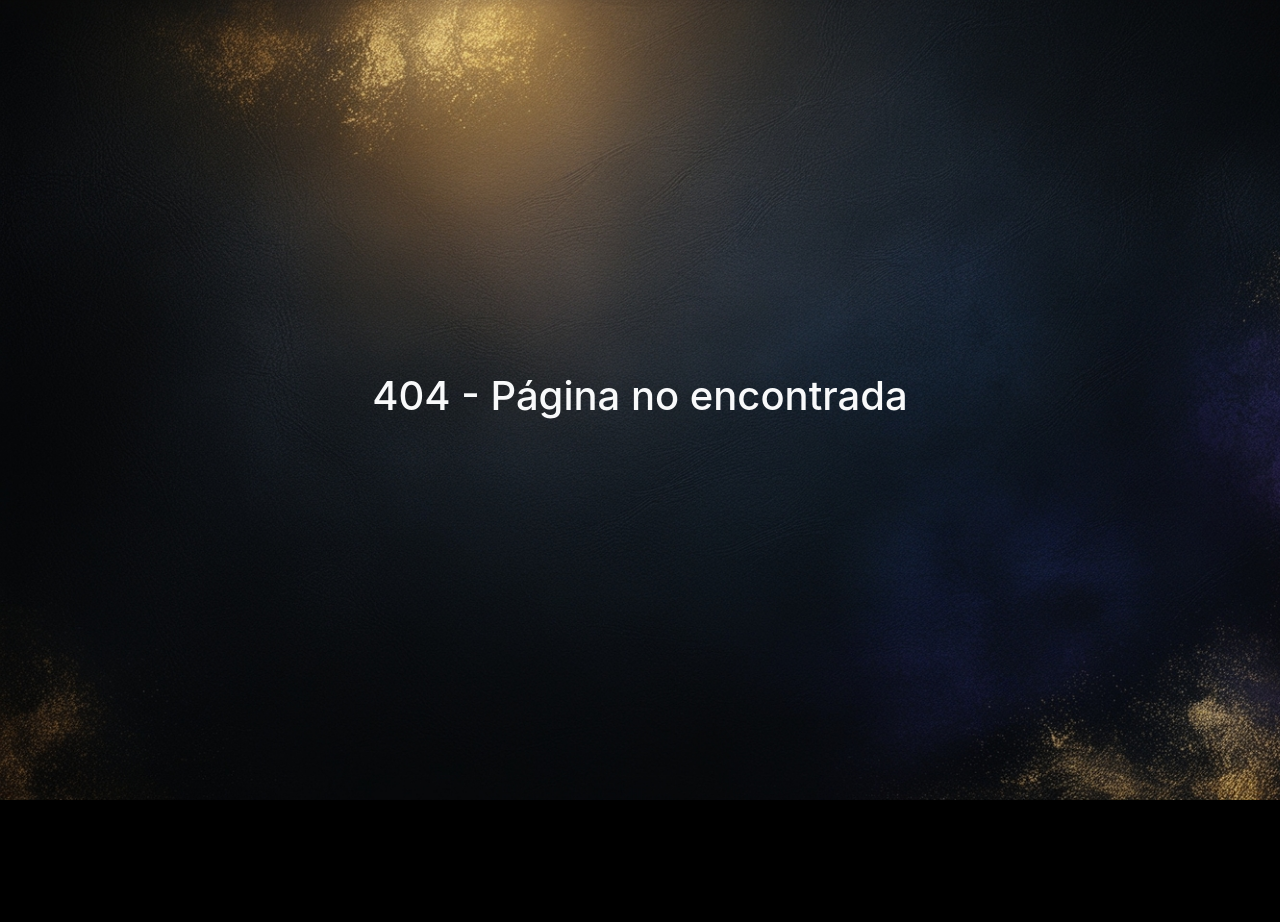
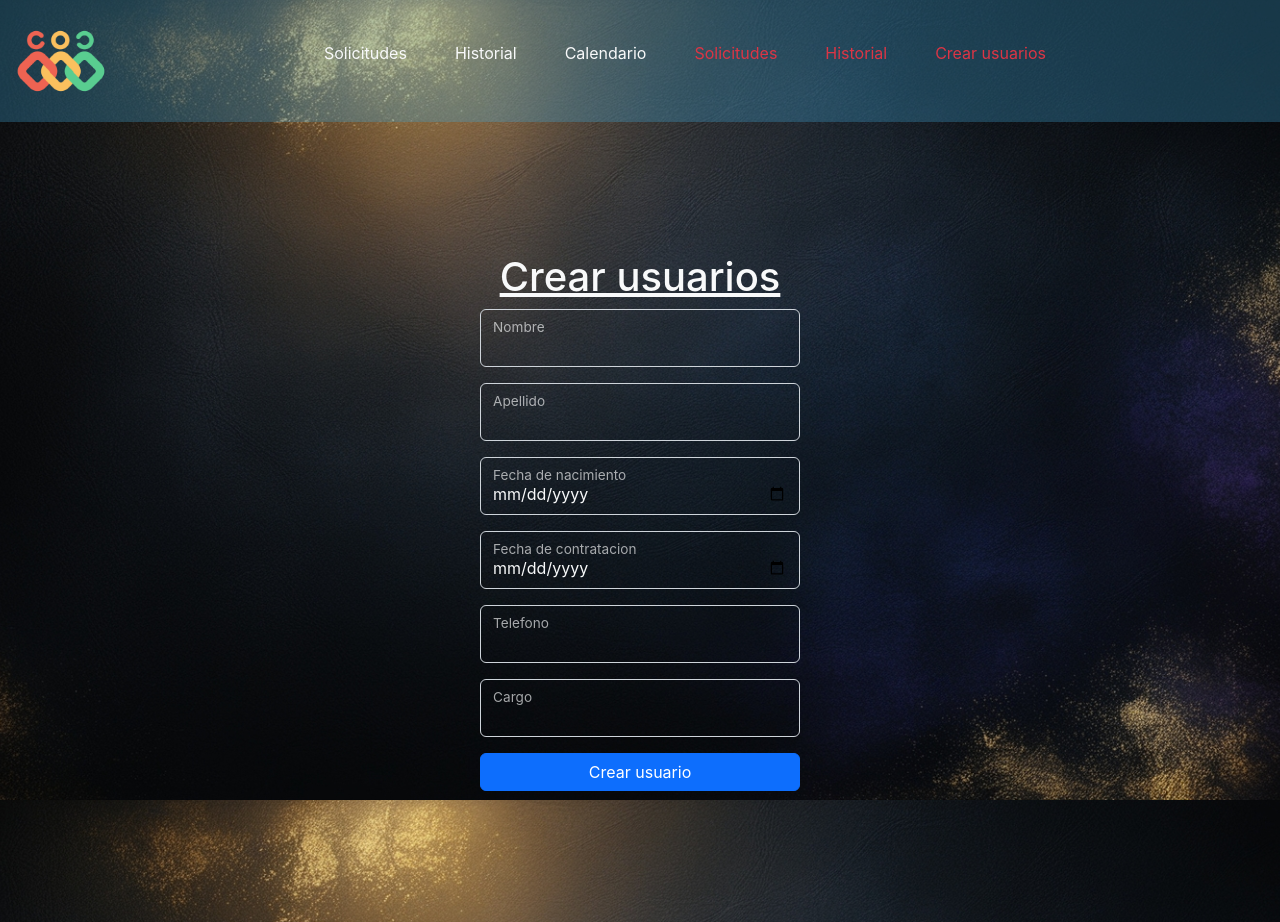
Before and after one commit to leonardo5055/vacaciones, a React (Create React App) app: page /datos-personales in a window 1280 px wide. Before the commit this address had no page. Before the commit the page ends 800 px from the top, so only its background shows below. Built offline with nearby package versions, Linux system fonts and the light colour scheme; sample sign-in values are in the browser's storage.

Commit message:
Nav admin y Crear usuarios

```diff
--- a/src/App.jsx
+++ b/src/App.jsx
@@ -2,6 +2,7 @@
 import { BrowserRouter as Router, Routes, Route } from 'react-router-dom';
 import routes from './router/router'; // Asegúrate de que esta ruta sea correcta
 import { Suspense, useEffect } from 'react';
+import Cargando from './componentes/Cargando/Cargando';
 
 // Componente principal de la aplicación
 function App() {
@@ -27,7 +28,7 @@ function App() {
 
   return (
     <Router>
-      <Suspense fallback={<div className='text-bg-light'>Cargando...</div>}>
+      <Suspense fallback={<Cargando/>}>
         <Routes>
           {routes.map((route, index) => (
             <Route key={index} path={route.path} element={route.element}>
--- /dev/null
+++ b/src/componentes/Cargando/Cargando.css
@@ -0,0 +1,18 @@
+.cargando {
+    border: 4px solid rgba(255, 255, 255, 0.3);
+    border-top: 4px solid #3498db;
+    border-radius: 50%;
+    width: 50px;
+    height: 50px;
+    animation: spin 1s linear infinite;
+}
+
+@keyframes spin {
+    0% {
+        transform: rotate(0deg);
+    }
+
+    100% {
+        transform: rotate(360deg);
+    }
+}
--- /dev/null
+++ b/src/componentes/Cargando/Cargando.jsx
@@ -0,0 +1,12 @@
+import React from 'react';
+import '../Cargando/Cargando.css';
+
+const Cargando = () => {
+  return (
+    <div style={{ textAlign: 'center', padding: '50px' }}>
+      <div className="cargando"></div>
+    </div>
+  );
+};
+
+export default Cargando;
--- a/src/componentes/Navbar/Nav.jsx
+++ b/src/componentes/Navbar/Nav.jsx
@@ -51,6 +51,33 @@ function Nav() {
                         Calendario
                     </NavLink>
                 </li>
+                <li>
+                    <NavLink
+                        to="/solicitudes-admin"
+                        className={({ isActive }) => (isActive ? 'active ' : '') + "text-decoration-none text-danger"}
+                        aria-label="Solicitudes"
+                    >
+                        Solicitudes
+                    </NavLink>
+                </li>
+                <li>
+                    <NavLink
+                        to="/historial-admin"
+                        className={({ isActive }) => (isActive ? 'active ' : '') + "text-decoration-none text-danger"}
+                        aria-label="Historial"
+                    >
+                        Historial
+                    </NavLink>
+                </li>
+                <li>
+                    <NavLink
+                        to="/crear-usuario"
+                        className={({ isActive }) => (isActive ? 'active ' : '') + "text-decoration-none text-danger"}
+                        aria-label="Crear usuarios"
+                    >
+                        Crear usuarios
+                    </NavLink>
+                </li>
             </ul>
             <div className="d-flex align-items-center">
                 {empleadoInfo && (
--- a/src/componentes/css/nav.css
+++ b/src/componentes/css/nav.css
@@ -2,3 +2,6 @@
     color: var(--amarillo) !important;
     text-decoration: underline !important;
 }
+.texto-rojo{
+    color: var(--rojo);
+}
--- /dev/null
+++ b/src/componentes/paginas/CrearUsuarios.jsx
@@ -0,0 +1,27 @@
+import React from 'react'
+import { Link } from 'react-router-dom'
+
+function CrearUsuarios() {
+    return (
+        <div className='d-flex flex-column justify-content-center align-items-center vh-100'>
+            <form className='w-25 text-light'>
+                <h1 className='text-center text-decoration-underline'>Crear usuarios</h1>
+                <div class="form-floating mb-3">
+                    <input type="email" class="form-control text-light bg-transparent" />
+                    <label >Email</label>
+                </div>
+                <div class="form-floating mb-3">
+                    <input type="password" class="form-control bg-transparent text-light" />
+                    <label>Contraseña</label>
+                </div>
+                <Link to="/datos-personales">
+                    <button type="button" className="btn btn-primary w-100">
+                        Continuar
+                    </button>
+                </Link>
+            </form>
+        </div>
+    )
+}
+
+export default CrearUsuarios
--- /dev/null
+++ b/src/componentes/paginas/DatosPersonales.jsx
@@ -0,0 +1,41 @@
+import React from 'react'
+import { Link } from 'react-router-dom'
+
+function DatosPersonales() {
+    return (
+        <div className='d-flex flex-column justify-content-center align-items-center vh-100'>
+            <form className='w-25 text-light'>
+                <h1 className='text-center text-decoration-underline'>Crear usuarios</h1>
+                <div class="form-floating mb-3">
+                    <input type="text" class="form-control text-light bg-transparent" />
+                    <label >Nombre</label>
+                </div>
+                <div class="form-floating mb-3">
+                    <input type="text" class="form-control text-light bg-transparent" />
+                    <label >Apellido</label>
+                </div>
+                <div class="form-floating mb-3">
+                    <input type="date" class="form-control text-light bg-transparent" />
+                    <label >Fecha de nacimiento</label>
+                </div>
+                <div class="form-floating mb-3">
+                    <input type="date" class="form-control bg-transparent text-light" />
+                    <label>Fecha de contratacion</label>
+                </div>
+                <div class="form-floating mb-3">
+                    <input type="number" class="form-control bg-transparent text-light" />
+                    <label>Telefono</label>
+                </div>
+                <div class="form-floating mb-3">
+                    <input type="text" class="form-control bg-transparent text-light" />
+                    <label>Cargo</label>
+                </div>
+                <Link to="/solicitudes">
+                    <button type="button" className="btn btn-primary w-100">Crear usuario</button>
+                </Link>
+            </form>
+        </div>
+    )
+}
+
+export default DatosPersonales
--- a/src/componentes/paginas/HistorialAdmin.jsx
+++ b/src/componentes/paginas/HistorialAdmin.jsx
@@ -1,4 +1,5 @@
 import React, { useEffect, useState } from 'react';
+import Cargando from '../Cargando/Cargando';
 
 function HistorialAdmin() {
     const [empleados, setEmpleados] = useState([]);
@@ -35,7 +36,9 @@ function HistorialAdmin() {
                     <h2 className='m-3 d-flex'>Historial</h2>
                     <hr />
                     {loading ? (
-                        <p>Cargando...</p>
+                        <div className='d-flex justify-content-center align-items-center'>
+                            <Cargando/>
+                        </div>
                     ) : (
                         empleados.map((empleado) => (
                             <div>
--- a/src/componentes/paginas/HistorialUsuario.jsx
+++ b/src/componentes/paginas/HistorialUsuario.jsx
@@ -11,6 +11,22 @@ function Historial() {
         setVisible(!visible); // Muestra el contenido adicional
     };
 
+    const calcularVacaciones = (fecha) => {
+        const fecha1 = new Date(fecha);
+        const fecha2 = new Date(); // Fecha actual
+
+        // Obtenemos el año y mes de cada fecha
+        const año1 = fecha1.getFullYear();
+        const mes1 = fecha1.getMonth();
+        const año2 = fecha2.getFullYear();
+        const mes2 = fecha2.getMonth();
+
+        // Calculamos la diferencia en meses
+        const diferenciaMeses = (año2 - año1) * 12 + (mes1 - mes2);
+        return Math.abs(diferenciaMeses); //diferencia de meses
+    };
+    const mesesDeDiferencia = calcularVacaciones(empleadoInfo.fecha_contratacion);
+    console.log(mesesDeDiferencia)
     useEffect(() => {
         const fetchVacaciones = async () => {
             try {
@@ -40,7 +56,10 @@ function Historial() {
                     cajaClase += 'caja-pendiente';
                 } else if (vacacion.estado === "Rechazado") {
                     cajaClase += 'caja-rechazado';
-                }
+                } else if (mesesDeDiferencia <= 0){
+                    cajaClase += 'caja-rechazado';
+                };
+
                 return (
                     <div key={index} className={`${cajaClase} gap-5 m-5`}>
                         <div className='mt-3'>
--- a/src/componentes/paginas/SolicitudesAdmin.jsx
+++ b/src/componentes/paginas/SolicitudesAdmin.jsx
@@ -1,6 +1,7 @@
 import React, { useState, useEffect } from 'react';
 import Si from '../../img/si.png';
 import No from '../../img/no.png';
+import Cargando from '../Cargando/Cargando';
 
 function SolicitudesAdmin() {
     const [empleados, setEmpleados] = useState([]);
@@ -55,7 +56,9 @@ function SolicitudesAdmin() {
                 <h2>Solicitudes pendientes</h2>
                 <hr />
                 {loading ? (
-                    <p>Cargando...</p>
+                    <div className='d-flex justify-content-center align-items-center'>
+                        <Cargando/>
+                    </div>
                 ) : (
                     empleados.map((empleado) => (
                         <div
--- a/src/index.css
+++ b/src/index.css
@@ -164,3 +164,7 @@ hr {
   color: var(--azul);
   font-size: 24px
 }
+
+.texto-rojo{
+  color: var(--rojo);
+}
--- a/src/router/router.jsx
+++ b/src/router/router.jsx
@@ -4,7 +4,6 @@ import NotFound from './NotFound';
 import PrivateRoute from './PrivateRoute';
 import Nav from '../componentes/Navbar/Nav';
 import { Outlet } from 'react-router-dom';
-
 
 const Login = lazy(() => import('../componentes/paginas/Login'));
 const Home = lazy(() => import('../componentes/paginas/Home'));
@@ -13,6 +12,8 @@ const Perfil = lazy(() => import('../componentes/paginas/Perfil'));
 const Calendario = lazy(() => import('../componentes/paginas/Calendario'));
 const SolicitudesAdmin = lazy(() => import('../componentes/paginas/SolicitudesAdmin'));
 const HistorialAdmin = lazy(() => import('../componentes/paginas/HistorialAdmin'));
+const CrearUsuarios = lazy(() => import ('../componentes/paginas/CrearUsuarios'));
+const DatosPersonales = lazy(() => import ('../componentes/paginas/DatosPersonales'));
 
 const isAuthenticated = () => {
     const token = localStorage.getItem('Token');
@@ -58,6 +59,14 @@ const routes = [
                 path: 'historial-admin',
                 element: <PrivateRoute isAuthenticated={isAuthenticated} element={<HistorialAdmin />} />
             },
+            {
+                path: 'crear-usuario',
+                element: <PrivateRoute isAuthenticated={isAuthenticated} element={<CrearUsuarios />} />
+            },
+            {
+                path: 'datos-personales',
+                element: <PrivateRoute isAuthenticated={isAuthenticated} element={<DatosPersonales />} />
+            },
         ],
     },
     {
```
Also changed, not shown: src/img/avatar/foto-predeterminada.jpg (added).
